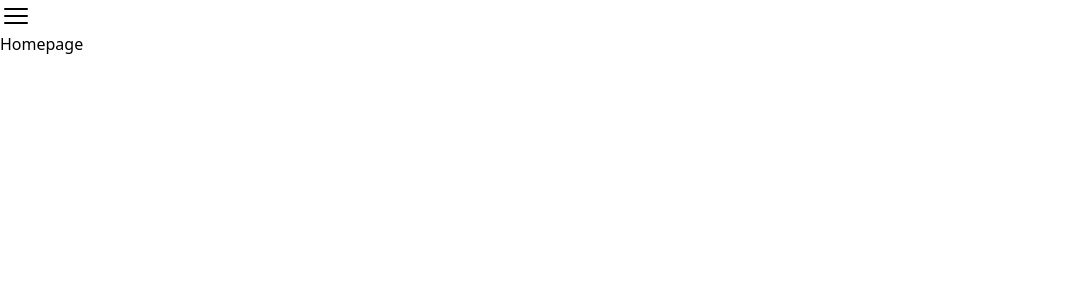
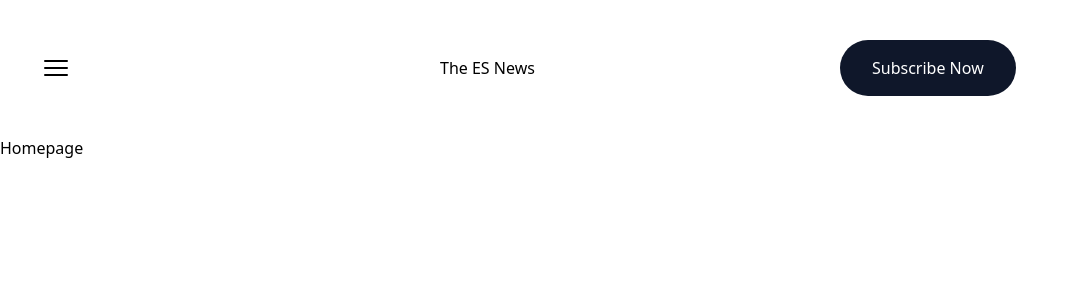
Before and after one commit to graceupongraceemi/news-app-nextjs13, a Next.js app: page / in a window 1280 px wide. Shown: the top 300 px of the page, without its empty margins (0-1078 px from the left). Built offline with nearby package versions, Linux system fonts and the light colour scheme.

Commit message:
Header.tsx is modified with Bars3Icon and Subscribe now button and styled

```diff
--- a/app/Header.tsx
+++ b/app/Header.tsx
@@ -1,10 +1,22 @@
 import { Bars3Icon } from '@heroicons/react/24/solid';
+import Link from 'next/link';
 
 function Header() {
   return (
     <header>
-      <div>
+      <div className='grid grid-cols-3 p-10 items-center'>
         <Bars3Icon className='h-8 w-8 cursor-pointer' />
+        <Link href='/' prefetch={false}>
+          <h1>The ES News</h1>
+        </Link>
+
+        <div>
+          {/* DarkModeButton */}
+
+          <button className='hidden md:inline bg-slate-900 text-white px-4 lg:px-8 py-2 lg:py-4 rounded-full dark:bg-slate-800'>
+            Subscribe Now
+          </button>
+        </div>
       </div>
     </header>
   );
```
